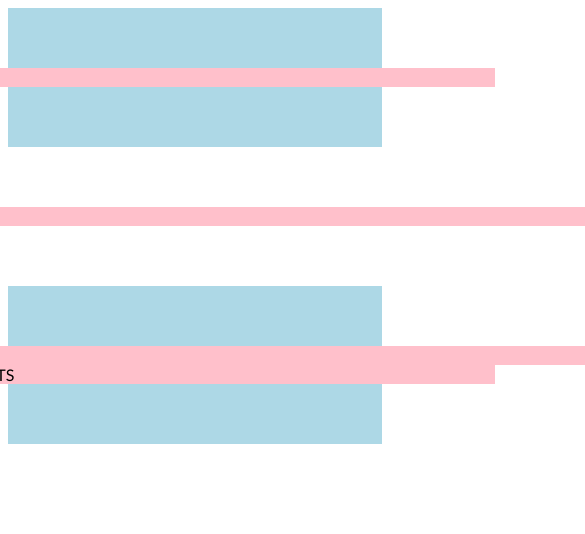
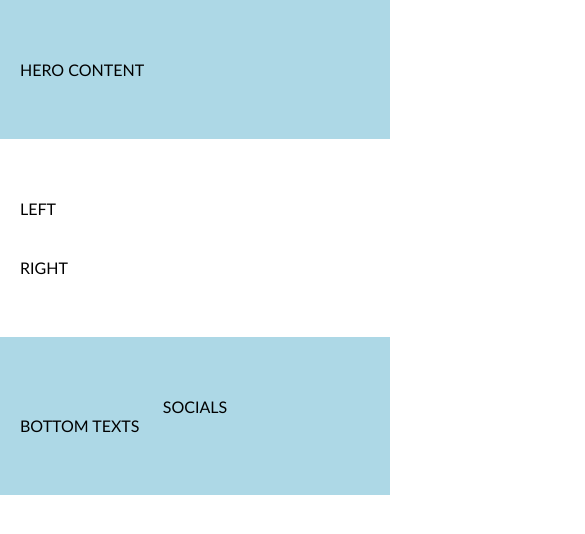
Before and after one commit to Dovydas-G/_48-coming-soon_, a website: page index.html in a window 390 px wide. Shown: the top 534 px of the page, 585 px wide, since content can reach past the window. Drawn offline with Linux system fonts and the light colour scheme.

Commit message:
responsive

```diff
--- a/css/main.css
+++ b/css/main.css
@@ -1,5 +1,15 @@
+
+body,
+body * {
+    margin: 0;
+    padding: 0;
+    vertical-align: top;
+    box-sizing: border-box;
+}
+
 body {
-    font-family: 'Gill Sans', 'Gill Sans MT', Calibri, 'Trebuchet MS', sans-serif;
+    font-family: 'Gill Sans', 'Gill Sans MT', Calibri, 'Trebuchet MS',
+        sans-serif;
 }
 
 .bg-blue {
@@ -13,14 +23,63 @@ body {
 }
 
 .container > .row {
+    display: flex;
+    justify-content: center;
+    flex-wrap: wrap;
+    gap: 40px 0;
     width: 1000px;
     margin-left: calc(50% - 500px);
-    background-color: pink;
 }
-
-
 .container > .row-short {
     width: 600px;
     margin-left: calc(50% - 300px);
-    background-color: pink;
 }
+
+.container .column {
+    width: 50%;
+}
+.container .column.short {
+    width: 40%;
+    margin-left: auto;
+}
+
+@media (max-width: 1100px) {
+    .container > .row {
+        width: 800px;
+        margin-left: calc(50% - 400px);
+    }
+}
+
+@media (max-width: 900px) {
+    .container > .row {
+        width: 600px;
+        margin-left: calc(50% - 300px);
+    }
+    .container .column {
+        width: 100%;
+    }
+    .container .column.short {
+        width: 100%;
+        margin-left: unset;
+    }
+}
+
+@media (max-width: 700px) {
+    .container > .row,
+    .container > .row-short {
+        width: 400px;
+        margin-left: calc(50% - 200px);
+    }
+}
+
+@media (max-width: 440px) {
+    .container {
+        padding-left: 20px;
+        padding-right: 20px;
+    }
+    .container > .row,
+    .container > .row-short {
+        width: 100%;
+        margin-left: 0;
+    }
+}
--- a/index.html
+++ b/index.html
@@ -32,17 +32,23 @@
     <meta name="theme-color" content="#ffffff" />
     <link rel="stylesheet" href="./css/main.css" />
   </head>
+
   <body>
     <main>
       <section class="container bg-blue">
-        <div class="row-short">HERO</div>
+        <div class="row-short">HERO CONTENT</div>
       </section>
+
       <section class="container">
-        <div class="row">MAIN CONTENT</div>
+        <div class="row">
+          <div class="column">LEFT</div>
+          <div class="column short">RIGHT</div>
+        </div>
       </section>
     </main>
+
     <footer class="container bg-blue">
-      <div class="row">SOCIAL</div>
+      <div class="row">SOCIALS</div>
       <div class="row-short">BOTTOM TEXTS</div>
     </footer>
   </body>
```
